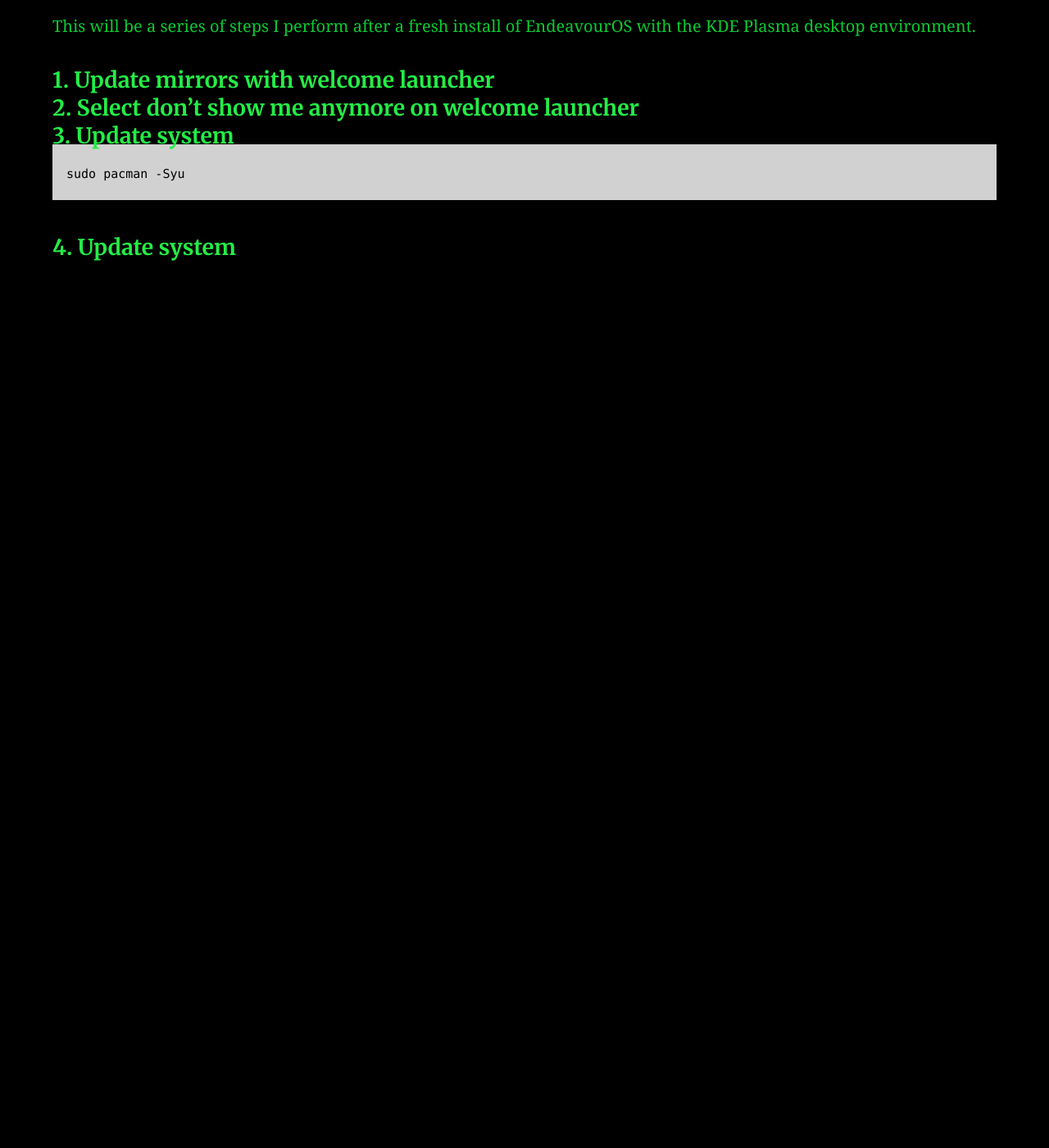
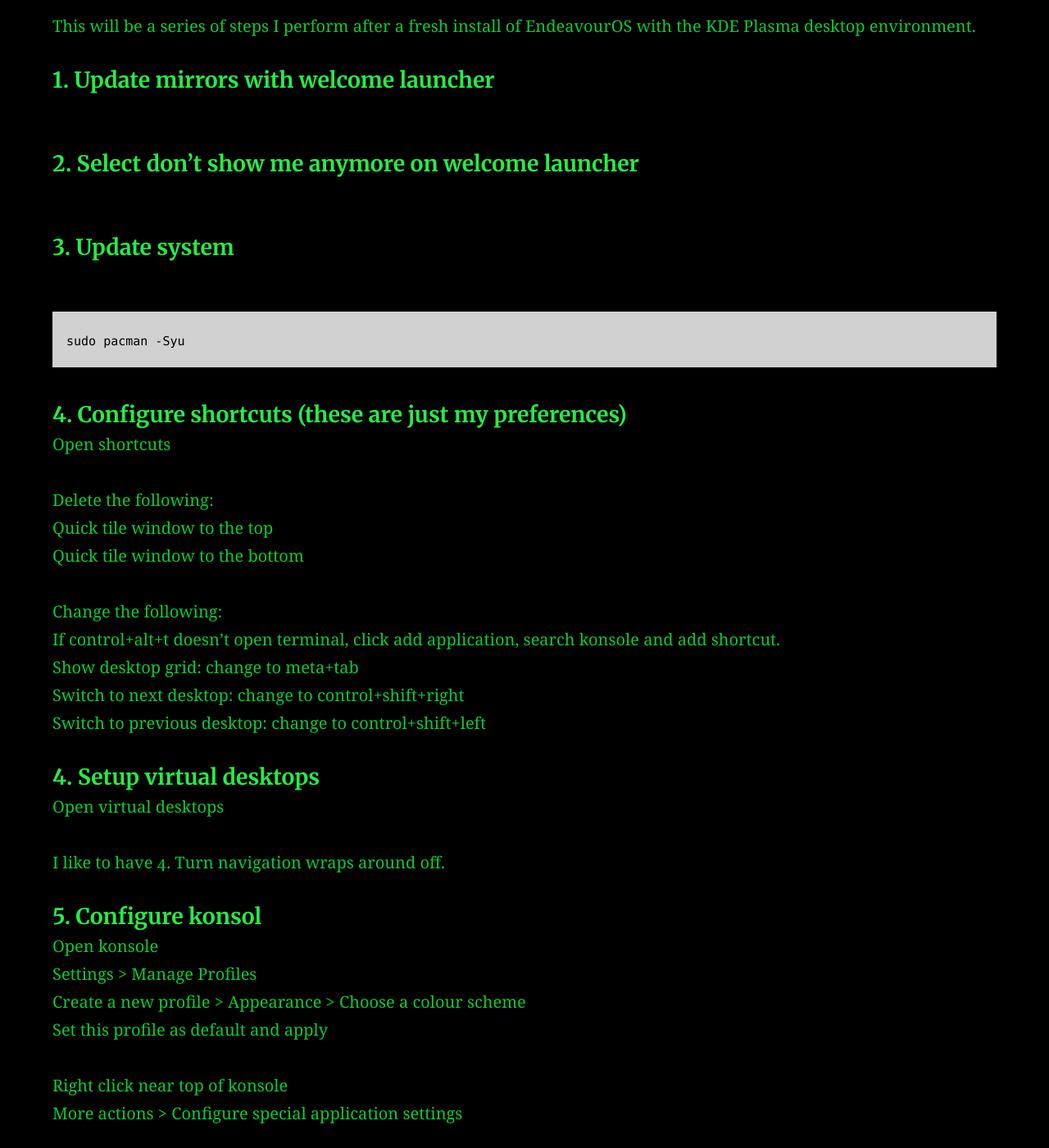
Before and after one commit to AC01010/Connor-McCartney.github.io, a Jekyll site: the page built from _posts/3022-08-27-endeavour.md, in a window 1280 px wide and 1400 px high, scrolled down 130 px. Shown: the whole window at 82% size. Built offline with Jekyll 4.4.1, drawn with Linux system fonts in a browser that asks for light colours; before the commit the page ends 900 px from its top, so only the background shows below that.

Commit message:
Update 3022-08-27-endeavour.md

````diff
--- a/_posts/3022-08-27-endeavour.md
+++ b/_posts/3022-08-27-endeavour.md
@@ -9,13 +9,42 @@
 This will be a series of steps I perform after a fresh install of EndeavourOS with the KDE Plasma desktop environment.
 
 #### 1. Update mirrors with welcome launcher
-
+<br>
 #### 2. Select don't show me anymore on welcome launcher
-
+<br>
 #### 3. Update system
-
+<br>
 ```
 sudo pacman -Syu
 ```
 
-#### 4. Update system
+#### 4. Configure shortcuts (these are just my preferences)
+
+Open shortcuts
+
+Delete the following:<br>
+Quick tile window to the top <br>
+Quick tile window to the bottom <br>
+
+Change the following:<br>
+If control+alt+t doesn't open terminal, click add application, search konsole and add shortcut. <br>
+Show desktop grid: change to meta+tab <br>
+Switch to next desktop: change to control+shift+right <br>
+Switch to previous desktop: change to control+shift+left <br>
+
+#### 4. Setup virtual desktops
+
+Open virtual desktops
+
+I like to have 4. Turn navigation wraps around off.
+
+
+#### 5. Configure konsol
+
+Open konsole<br>
+Settings > Manage Profiles <br>
+Create a new profile > Appearance > Choose a colour scheme <br>
+Set this profile as default and apply<br>
+
+Right click near top of konsole <br>
+More actions > Configure special application settings
````
